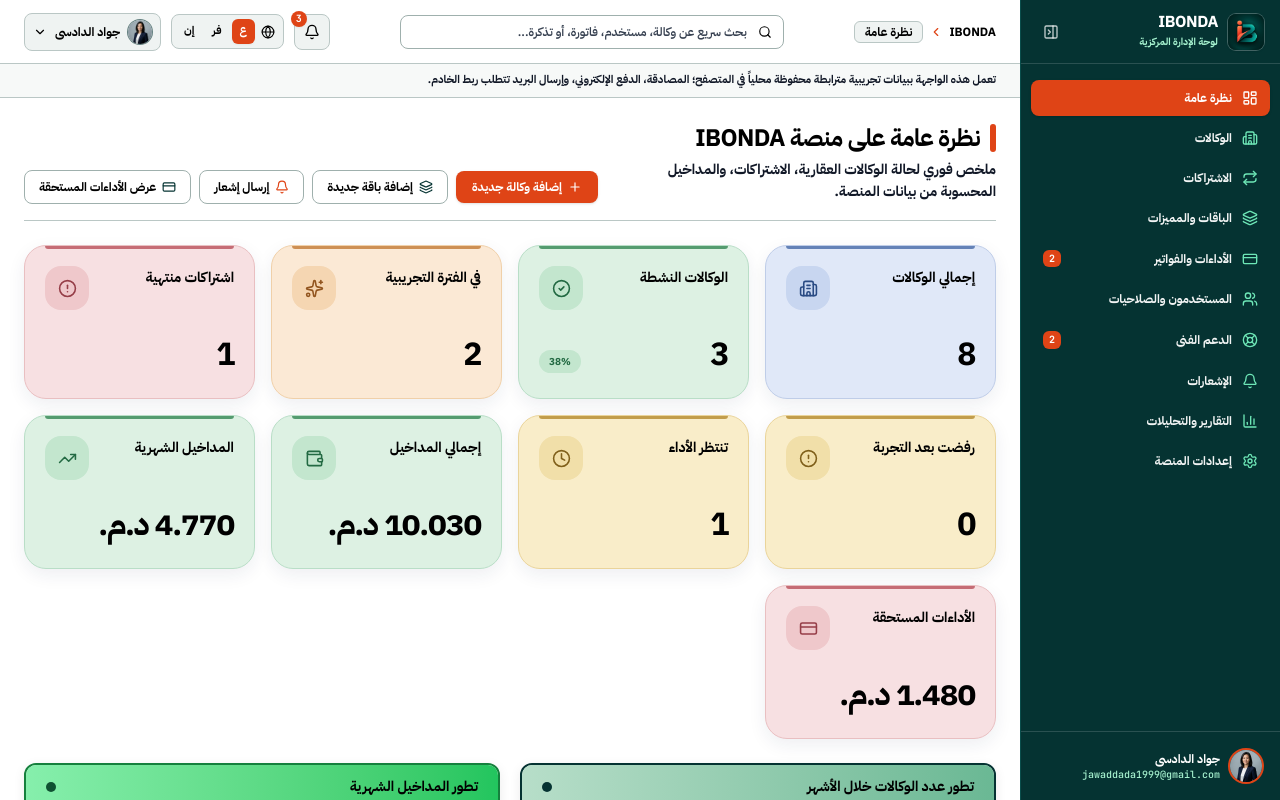
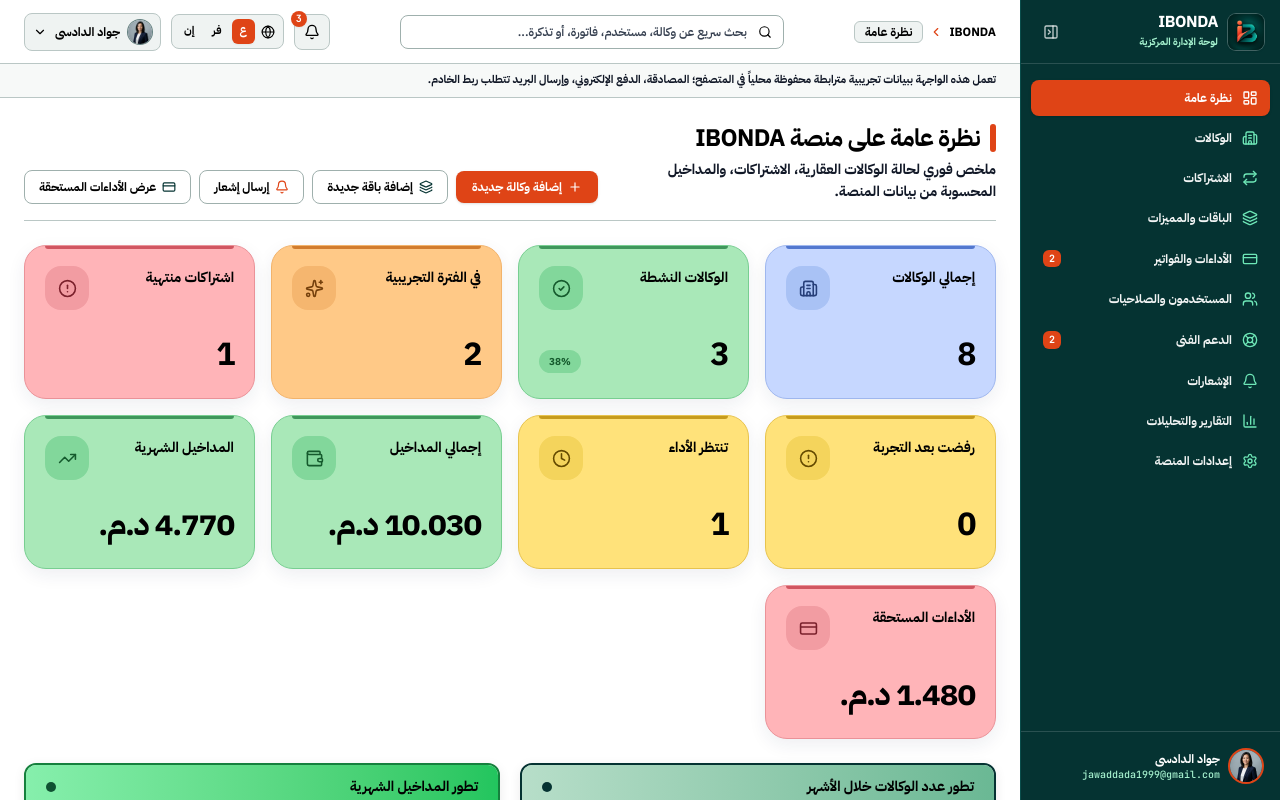
Before and after one commit to jawaddada1999-svg/MEINE, a React (Vite) app: page / in a window 1280 px wide. Shown: the top 800 px of the page. Built offline with nearby package versions, Linux system fonts and the light colour scheme.

Commit message:
Use distinct vivid coordinated statistic card colors

```diff
--- a/src/components/ui/StatCard.tsx
+++ b/src/components/ui/StatCard.tsx
@@ -30,68 +30,68 @@ const TONE_MAP: Record<
   }
 > = {
   navy: {
-    cardStyle: 'border-[#BFCDE8] bg-[#E0E8F8]',
-    iconWrap: 'bg-[#C8D6F0] text-[#294A83]',
+    cardStyle: 'border-[#9FB7EE] bg-[#C6D7FF]',
+    iconWrap: 'bg-[#A9C2F5] text-[#263E78]',
     labelColor: 'text-black',
     valueColor: 'text-black',
-    helperBadge: 'bg-[#C8D6F0] text-[#294A83]',
-    accent: 'bg-[#4569A8]',
+    helperBadge: 'bg-[#A9C2F5] text-[#263E78]',
+    accent: 'bg-[#365FC2]',
   },
   blue: {
-    cardStyle: 'border-[#B9D5EE] bg-[#DDECFB]',
-    iconWrap: 'bg-[#C4DDF5] text-[#245B8C]',
+    cardStyle: 'border-[#83C7F4] bg-[#A9DEFF]',
+    iconWrap: 'bg-[#82C8F5] text-[#124E7C]',
     labelColor: 'text-black',
     valueColor: 'text-black',
-    helperBadge: 'bg-[#C4DDF5] text-[#245B8C]',
-    accent: 'bg-[#347BB5]',
+    helperBadge: 'bg-[#82C8F5] text-[#124E7C]',
+    accent: 'bg-[#1676B8]',
   },
   teal: {
-    cardStyle: 'border-[#B4DED6] bg-[#D9F1EC]',
-    iconWrap: 'bg-[#BFE5DC] text-[#17675D]',
+    cardStyle: 'border-[#65CDB8] bg-[#91E4D1]',
+    iconWrap: 'bg-[#65D2BC] text-[#075B50]',
     labelColor: 'text-black',
     valueColor: 'text-black',
-    helperBadge: 'bg-[#BFE5DC] text-[#17675D]',
-    accent: 'bg-[#238779]',
+    helperBadge: 'bg-[#65D2BC] text-[#075B50]',
+    accent: 'bg-[#0D8B79]',
   },
   orange: {
-    cardStyle: 'border-[#F0D0A9] bg-[#FBE9D5]',
-    iconWrap: 'bg-[#F5D6B2] text-[#92551F]',
+    cardStyle: 'border-[#F2B36B] bg-[#FFC987]',
+    iconWrap: 'bg-[#F5B66F] text-[#75400C]',
     labelColor: 'text-black',
     valueColor: 'text-black',
-    helperBadge: 'bg-[#F5D6B2] text-[#92551F]',
-    accent: 'bg-[#C27A35]',
+    helperBadge: 'bg-[#F5B66F] text-[#75400C]',
+    accent: 'bg-[#C66A18]',
   },
   success: {
-    cardStyle: 'border-[#B9DEC7] bg-[#DDF1E3]',
-    iconWrap: 'bg-[#C3E6CE] text-[#236A43]',
+    cardStyle: 'border-[#78CE91] bg-[#A9E8B8]',
+    iconWrap: 'bg-[#82D79B] text-[#155A2D]',
     labelColor: 'text-black',
     valueColor: 'text-black',
-    helperBadge: 'bg-[#C3E6CE] text-[#236A43]',
-    accent: 'bg-[#328653]',
+    helperBadge: 'bg-[#82D79B] text-[#155A2D]',
+    accent: 'bg-[#258344]',
   },
   warning: {
-    cardStyle: 'border-[#EAD49A] bg-[#F9EDC9]',
-    iconWrap: 'bg-[#F1DFA9] text-[#80601B]',
+    cardStyle: 'border-[#E7C34E] bg-[#FFE27A]',
+    iconWrap: 'bg-[#F4D45C] text-[#654B00]',
     labelColor: 'text-black',
     valueColor: 'text-black',
-    helperBadge: 'bg-[#F1DFA9] text-[#80601B]',
-    accent: 'bg-[#B58A2E]',
+    helperBadge: 'bg-[#F4D45C] text-[#654B00]',
+    accent: 'bg-[#B88A08]',
   },
   danger: {
-    cardStyle: 'border-[#E9BFC1] bg-[#F7E0E2]',
-    iconWrap: 'bg-[#EFC8CB] text-[#963E48]',
+    cardStyle: 'border-[#EA9298] bg-[#FFB4B8]',
+    iconWrap: 'bg-[#F29CA2] text-[#7A202B]',
     labelColor: 'text-black',
     valueColor: 'text-black',
-    helperBadge: 'bg-[#EFC8CB] text-[#963E48]',
-    accent: 'bg-[#B94F5A]',
+    helperBadge: 'bg-[#F29CA2] text-[#7A202B]',
+    accent: 'bg-[#C53F4B]',
   },
   info: {
-    cardStyle: 'border-[#C3D1F0] bg-[#E4EAF9]',
-    iconWrap: 'bg-[#CFDAF3] text-[#435D9B]',
+    cardStyle: 'border-[#B49AEF] bg-[#D0BEFF]',
+    iconWrap: 'bg-[#B9A2F2] text-[#4A2C91]',
     labelColor: 'text-black',
     valueColor: 'text-black',
-    helperBadge: 'bg-[#CFDAF3] text-[#435D9B]',
-    accent: 'bg-[#607DBB]',
+    helperBadge: 'bg-[#B9A2F2] text-[#4A2C91]',
+    accent: 'bg-[#7652C7]',
   },
 };
 
```
